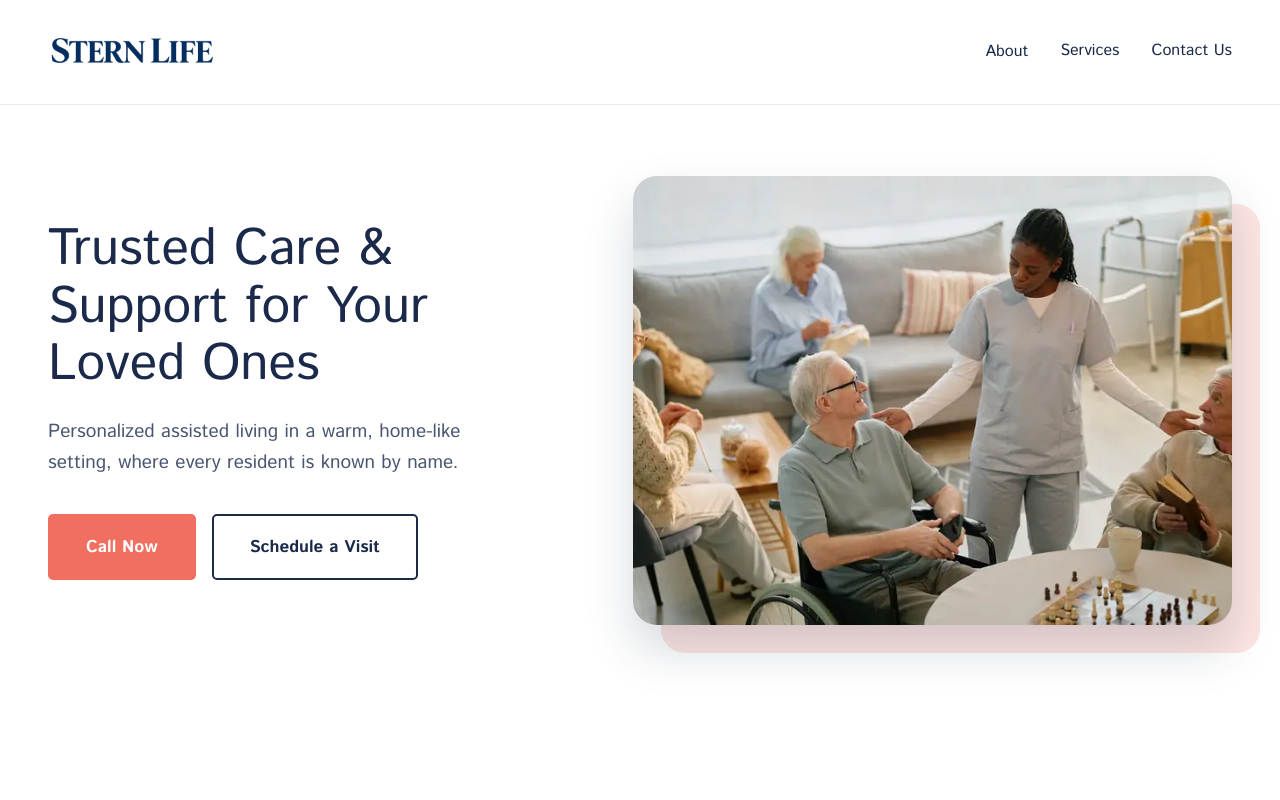
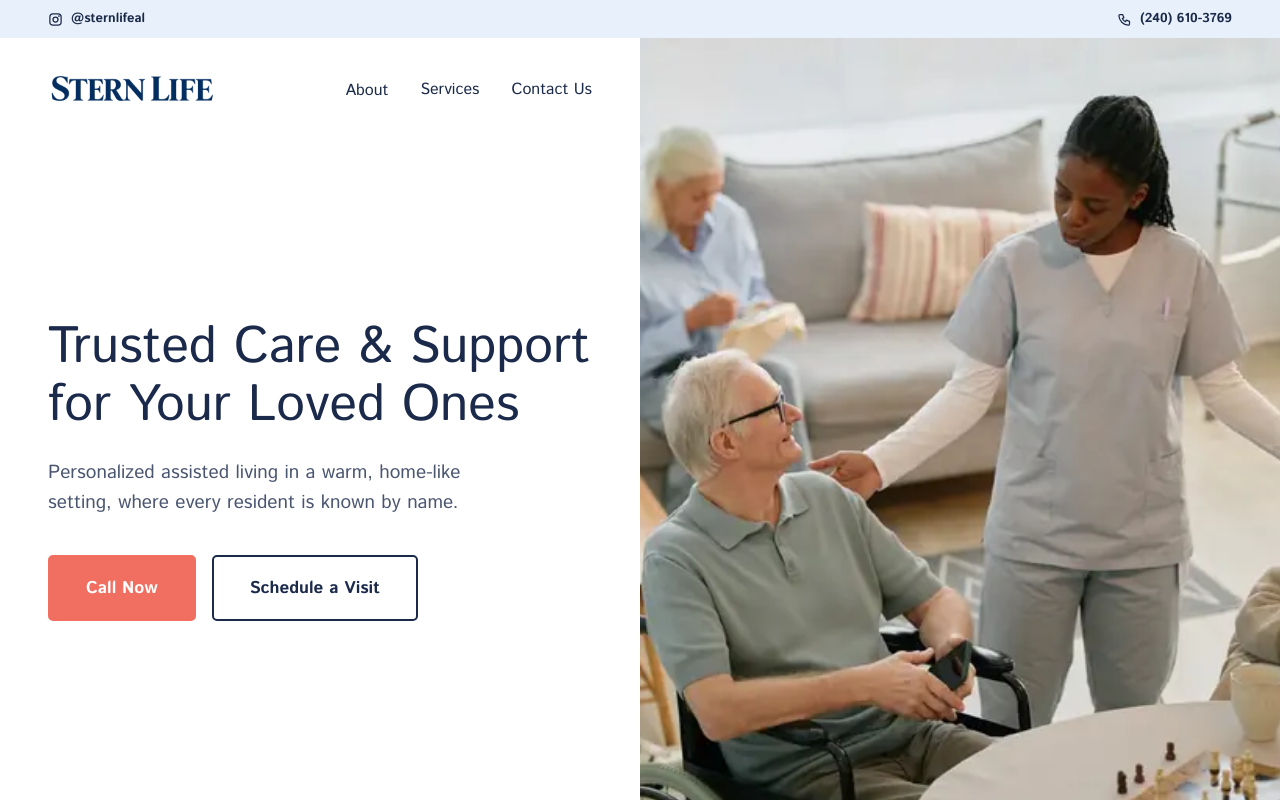
Before and after one commit to kbarakzai97/sternliving, a React (Vite) app: page / in a window 1280 px wide. Shown: the top 800 px of the page. Built offline with nearby package versions, Linux system fonts and the light colour scheme.

Commit message:
update hero section

```diff
--- a/index.html
+++ b/index.html
@@ -31,7 +31,7 @@
         l.as = 'image'
         l.fetchPriority = 'high'
         l.imageSrcset = '%BASE_URL%hero-768.webp 768w, %BASE_URL%hero-1280.webp 1280w, %BASE_URL%hero-1920.webp 1920w'
-        l.imageSizes = '(max-width: 900px) 100vw, 55vw'
+        l.imageSizes = '(max-width: 960px) 100vw, 50vw'
         document.head.appendChild(l)
       }
     </script>
--- a/src/App.jsx
+++ b/src/App.jsx
@@ -1,4 +1,5 @@
 import { useEffect } from 'react'
+import TopBar from './components/TopBar'
 import Navbar from './components/Navbar'
 import Hero from './components/Hero'
 import About from './components/About'
@@ -17,7 +18,9 @@ import { withBase } from './url'
 function HomePage() {
   return (
     <>
+      <TopBar />
       <Hero
+        header={<Navbar />}
         image={withBase('/hero-1920.webp')}
         imageSrcSet={`${withBase('/hero-768.webp')} 768w, ${withBase('/hero-1280.webp')} 1280w, ${withBase('/hero-1920.webp')} 1920w`}
         imageAlt="Caregiver chatting with residents in a bright, homey living room"
@@ -54,7 +57,7 @@ function App({ path = window.location.pathname.slice(import.meta.env.BASE_URL.le
 
   return (
     <>
-      <Navbar />
+      {Page !== HomePage && <Navbar />}
       <main>
         <Page />
       </main>
--- a/src/components/About.css
+++ b/src/components/About.css
@@ -118,6 +118,7 @@
     gap: 40px;
   }
 
+  .about__story .about__image,
   .about__philosophy .about__image {
     order: 1;
   }
--- a/src/components/About.jsx
+++ b/src/components/About.jsx
@@ -19,6 +19,13 @@ function About() {
   return (
     <section className="about" id="about">
       <div className="about__story">
+        <img
+          loading="lazy"
+          src={cardsImg}
+          className="about__image"
+          alt="Senior couple playing cards together"
+        />
+
         <div className="about__text">
           <p className="about__eyebrow">About Us</p>
           <h2 className="about__title">
@@ -47,22 +54,9 @@ function About() {
             ))}
           </dl>
         </div>
-
-        <img
-          loading="lazy"
-          src={cardsImg}
-          className="about__image"
-          alt="Senior couple playing cards together"
-        />
       </div>
 
       <div className="about__philosophy">
-        <img
-          loading="lazy"
-          src={gardeningImg}
-          className="about__image about__image--philosophy"
-          alt="Senior couple tending to houseplants together"
-        />
         <div className="about__text">
           <p className="about__eyebrow">Our Philosophy</p>
           <p>
@@ -84,6 +78,12 @@ function About() {
             true sense of belonging.
           </p>
         </div>
+        <img
+          loading="lazy"
+          src={gardeningImg}
+          className="about__image about__image--philosophy"
+          alt="Senior couple tending to houseplants together"
+        />
       </div>
     </section>
   )
--- a/src/components/Hero.css
+++ b/src/components/Hero.css
@@ -1,24 +1,30 @@
 .hero {
   display: grid;
-  grid-template-columns: minmax(0, 1fr) minmax(0, 1.15fr);
-  align-items: center;
-  gap: 64px;
-  padding: 72px 48px 88px;
-  overflow: hidden;
+  grid-template-columns: minmax(0, 1fr) minmax(0, 1fr);
+  min-height: min(100svh, 880px);
+}
+
+.hero__main {
+  display: flex;
+  flex-direction: column;
+}
+
+.hero .navbar {
+  gap: 24px;
+  box-shadow: none;
+}
+
+.hero .navbar__links a {
+  white-space: nowrap;
 }
 
 .hero__content {
-  max-width: 560px;
-  justify-self: end;
-}
-
-.hero__eyebrow {
-  margin: 0 0 16px;
-  color: #f06f61;
-  font-size: 14px;
-  font-weight: 700;
-  letter-spacing: 0.16em;
-  text-transform: uppercase;
+  flex: 1 1 auto;
+  display: flex;
+  flex-direction: column;
+  justify-content: center;
+  max-width: 640px;
+  padding: 40px 48px 80px;
 }
 
 .hero__heading {
@@ -77,46 +83,50 @@
 
 .hero__media {
   position: relative;
-  max-width: 760px;
-}
-
-/* Offset coral block behind the photo for a bit of depth. */
-.hero__media::before {
-  content: '';
-  position: absolute;
-  inset: 28px -28px -28px 28px;
-  background: #f06f61;
-  opacity: 0.18;
-  border-radius: 24px;
+  min-height: 0;
 }
 
 .hero__image {
-  position: relative;
+  position: absolute;
+  inset: 0;
   display: block;
   width: 100%;
-  height: auto;
-  aspect-ratio: 4 / 3;
+  height: 100%;
   object-fit: cover;
   object-position: 60% center;
-  border-radius: 24px;
-  box-shadow: 0 24px 48px rgba(27, 42, 74, 0.18);
 }
 
-@media (max-width: 900px) {
+@media (max-width: 1100px) and (min-width: 961px) {
+  .hero .navbar {
+    padding: 24px 32px;
+  }
+
+  .hero .navbar__links {
+    gap: 24px;
+  }
+
+  .hero__content {
+    padding: 40px 32px 72px;
+  }
+}
+
+@media (max-width: 960px) {
   .hero {
     grid-template-columns: 1fr;
-    gap: 48px;
-    padding: 48px 24px 64px;
+    min-height: 0;
   }
 
-  .hero__content,
-  .hero__media {
-    max-width: none;
-    justify-self: stretch;
+  .hero .navbar {
+    box-shadow: 0 1px 0 rgba(0, 0, 0, 0.08);
   }
 
-  .hero__media::before {
-    inset: 16px -12px -16px 12px;
+  .hero__content {
+    max-width: none;
+    padding: 48px 24px;
+  }
+
+  .hero__media {
+    aspect-ratio: 4 / 3;
   }
 }
 
--- a/src/components/Hero.jsx
+++ b/src/components/Hero.jsx
@@ -1,6 +1,7 @@
 import './Hero.css'
 
 function Hero({
+  header,
   image,
   imageSrcSet,
   imageAlt,
@@ -14,6 +15,8 @@ function Hero({
 }) {
   return (
     <section className="hero" id="home">
+      <div className="hero__main">
+        {header}
         <div className="hero__content">
           {eyebrow && <p className="hero__eyebrow">{eyebrow}</p>}
           <h1 className="hero__heading">{heading}</h1>
@@ -29,11 +32,12 @@ function Hero({
             )}
           </div>
         </div>
+      </div>
       <div className="hero__media">
         <img
           src={image}
           srcSet={imageSrcSet}
-          sizes="(max-width: 900px) 100vw, 55vw"
+          sizes="(max-width: 960px) 100vw, 50vw"
           width="1920"
           height="1280"
           fetchPriority="high"
--- /dev/null
+++ b/src/components/TopBar.css
@@ -0,0 +1,52 @@
+.topbar {
+  display: flex;
+  justify-content: space-between;
+  align-items: center;
+  gap: 24px;
+  padding: 6px 48px;
+  background: #e8f1fb;
+}
+
+.topbar__socials {
+  display: flex;
+  gap: 20px;
+  margin: 0;
+  padding: 0;
+  list-style: none;
+}
+
+.topbar__socials li {
+  display: flex;
+}
+
+.topbar__link {
+  display: inline-flex;
+  align-items: center;
+  gap: 8px;
+  color: #1b2a4a;
+  font-size: 13px;
+  font-weight: 600;
+  text-decoration: none;
+  transition: color 0.15s ease;
+}
+
+.topbar__link:hover,
+.topbar__link:focus-visible {
+  color: #f06f61;
+}
+
+.topbar__link svg {
+  width: 15px;
+  height: 15px;
+  fill: none;
+  stroke: currentColor;
+  stroke-width: 2;
+  stroke-linecap: round;
+  stroke-linejoin: round;
+}
+
+@media (max-width: 640px) {
+  .topbar {
+    padding: 6px 24px;
+  }
+}
--- /dev/null
+++ b/src/components/TopBar.jsx
@@ -0,0 +1,49 @@
+import './TopBar.css'
+
+const socials = [
+  {
+    label: 'Instagram',
+    handle: '@sternlifeal',
+    href: 'https://www.instagram.com/sternlifeal',
+    icon: (
+      <>
+        <rect x="3" y="3" width="18" height="18" rx="5" />
+        <circle cx="12" cy="12" r="4" />
+        <circle cx="17.5" cy="6.5" r="0.5" />
+      </>
+    ),
+  },
+]
+
+function TopBar() {
+  return (
+    <div className="topbar">
+      <ul className="topbar__socials">
+        {socials.map(({ label, handle, href, icon }) => (
+          <li key={label}>
+            <a
+              href={href}
+              className="topbar__link"
+              target="_blank"
+              rel="noopener noreferrer"
+              aria-label={`${label} ${handle}`}
+            >
+              <svg viewBox="0 0 24 24" aria-hidden="true">
+                {icon}
+              </svg>
+              {handle}
+            </a>
+          </li>
+        ))}
+      </ul>
+      <a href="tel:+12406103769" className="topbar__link">
+        <svg viewBox="0 0 24 24" aria-hidden="true">
+          <path d="M5 4h4l2 5-2.5 1.5a11 11 0 0 0 5 5L15 13l5 2v4a2 2 0 0 1-2 2A16 16 0 0 1 3 6a2 2 0 0 1 2-2Z" />
+        </svg>
+        (240) 610-3769
+      </a>
+    </div>
+  )
+}
+
+export default TopBar
--- a/src/components/WhyChooseUs.css
+++ b/src/components/WhyChooseUs.css
@@ -23,7 +23,7 @@
 }
 
 .why__list {
-  flex: 0 0 40%;
+  flex: 0 0 max(32%, 360px);
   display: flex;
   flex-direction: column;
   justify-content: center;
@@ -64,6 +64,7 @@
   }
 
   .why__list {
+    flex: none;
     gap: 24px;
     padding: 32px 24px;
   }
```
Lines whose indentation alone changed are shown as unchanged.
